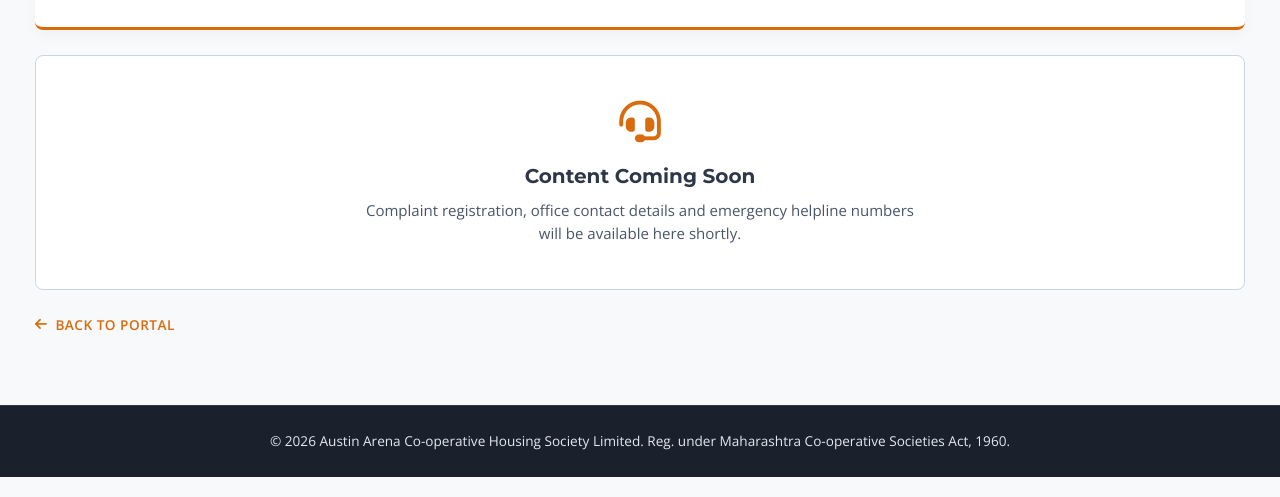
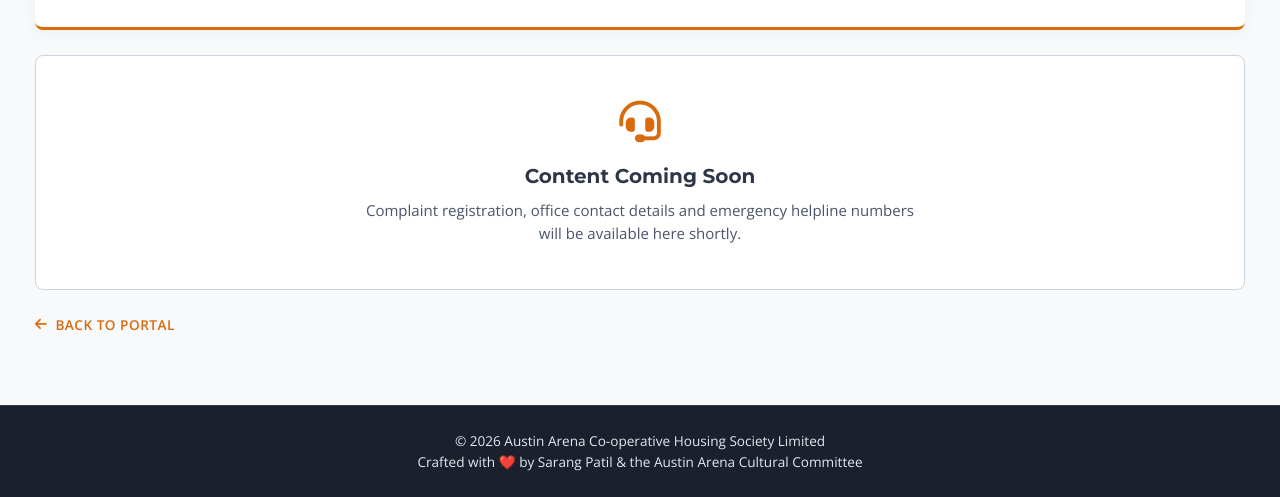
Before and after one commit to austin-arena/austin-arena.github.io, a plain HTML site: page helpdesk.html in a window 1280 px wide. Shown: the part 472-969 px from the top of the page. Drawn offline with nearby package versions, Linux system fonts and the light colour scheme.

Commit message:
update footer at all places

```diff
--- a/helpdesk.html
+++ b/helpdesk.html
@@ -60,8 +60,12 @@
 </main>
 
 <footer>
-    <p>&copy; 2026 Austin Arena Co-operative Housing Society Limited. Reg. under Maharashtra Co-operative Societies Act,
-        1960.</p>
+    <p>
+        &copy; 2026 Austin Arena Co-operative Housing Society Limited
+    </p>
+    <p>
+        Crafted with ❤️ by Sarang Patil &amp; the Austin Arena Cultural Committee
+    </p>
 </footer>
 
 <script src="js/main.js"></script>
```
Also changed, not shown: index.html (+6 -2 lines), notices.html (+6 -2 lines), society-events.html (+6 -2 lines).
